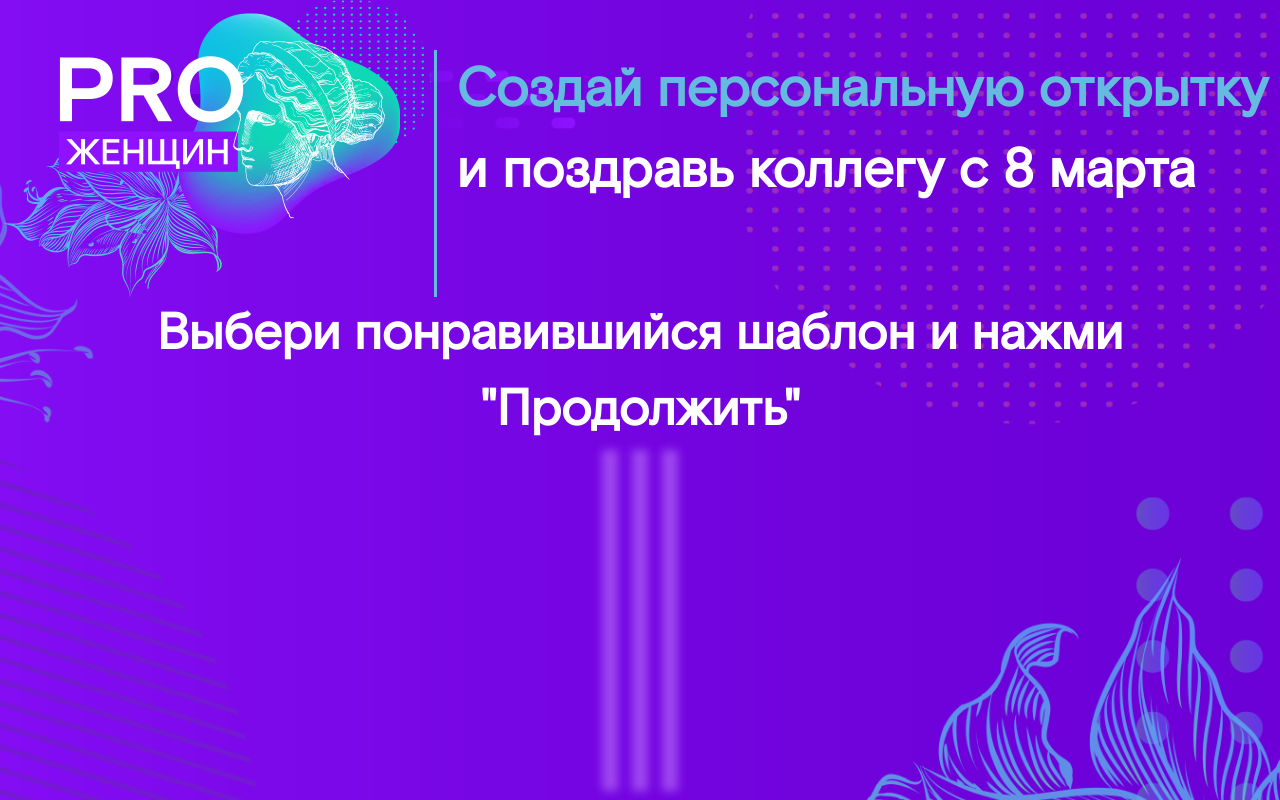
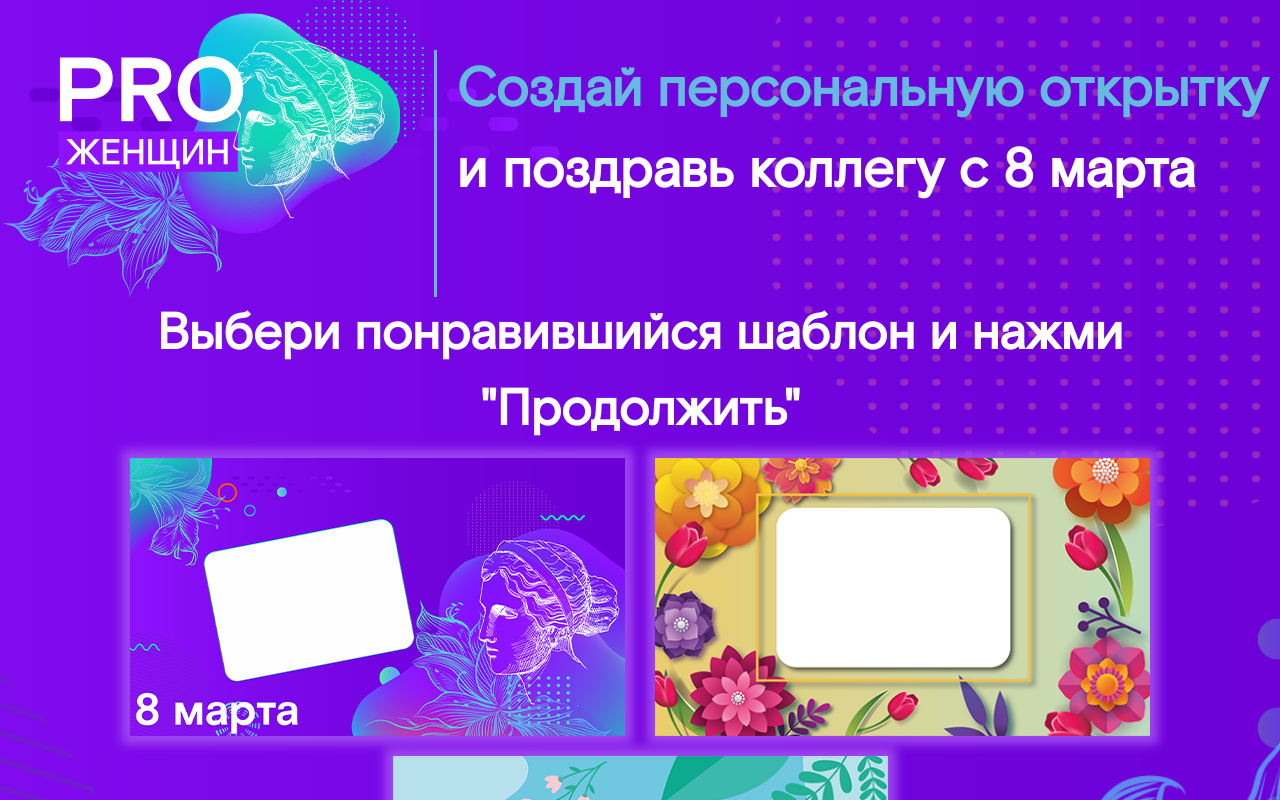
Before and after one commit to olkhovnikita/March8, a plain HTML site: page index.html in a window 1280 px wide. Both pictures are taken after a click on the button "Создать открытку". Shown: the top 800 px of the page. Drawn offline with nearby package versions, Linux system fonts and the light colour scheme.

Commit message:
Update choose.css

```diff
--- a/components/choose/choose.css
+++ b/components/choose/choose.css
@@ -18,7 +18,8 @@
     background-position: center;
     background-size: cover;
     background-repeat: no-repeat;
-    height: 325px;
+    width: 495px;
+    height: 278px;
     margin: 10px 15px;
     position: relative;
     box-shadow: 0 0 10px 8px rgb(159, 72, 240);
```
